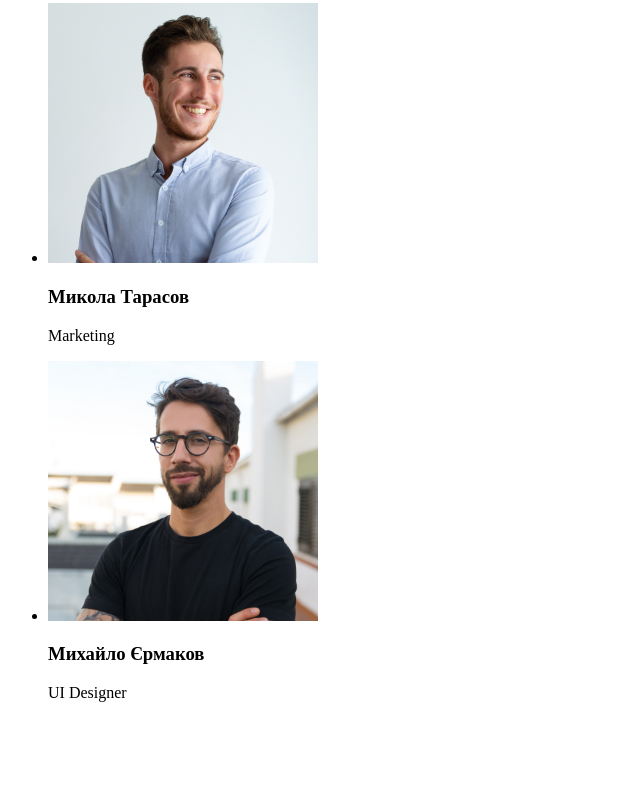
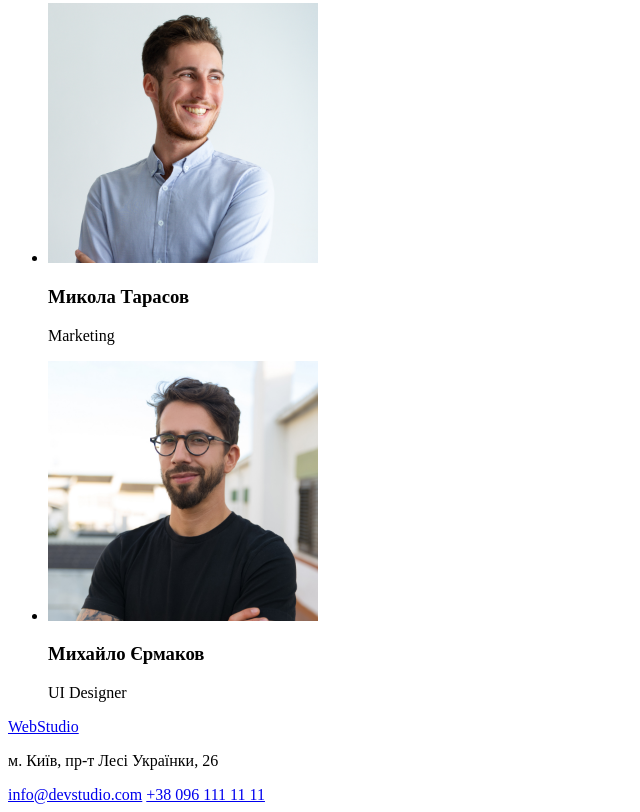
Before and after one commit to Ivan4489/goit-markup-hw-01, a plain HTML site: page index.html in a window 1280 px wide. Shown: the part 2312-3124 px from the top of the page, without its empty margins (0-640 px from the left). Before the commit the page ends 3030 px from the top, so only its background shows below. Drawn offline with Linux system fonts and the light colour scheme.

Commit message:
Update index.html
Footer was created

```diff
--- a/index.html
+++ b/index.html
@@ -102,7 +102,12 @@
     </section>
     </main>
 
-
-
+    <!-- Футер -->
+    <footer>
+        <a href="./index.html">WebStudio</a>
+        <p>м. Київ, пр-т Лесі Українки, 26</p>
+        <a href="mailto:info@devstudio.com">info@devstudio.com</a>
+        <a href="tel:+380961111111">+38 096 111 11 11</a>
+    </footer>
 </body>
 </html>
```
